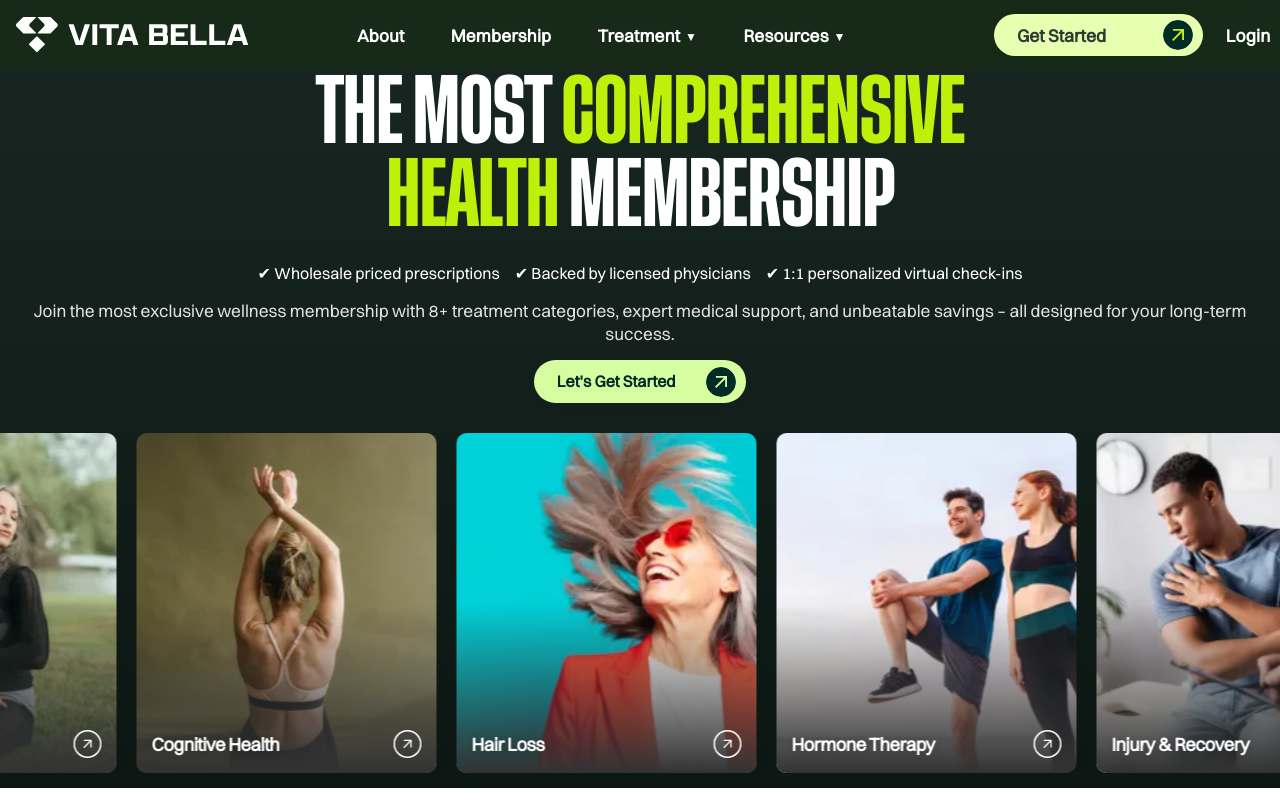
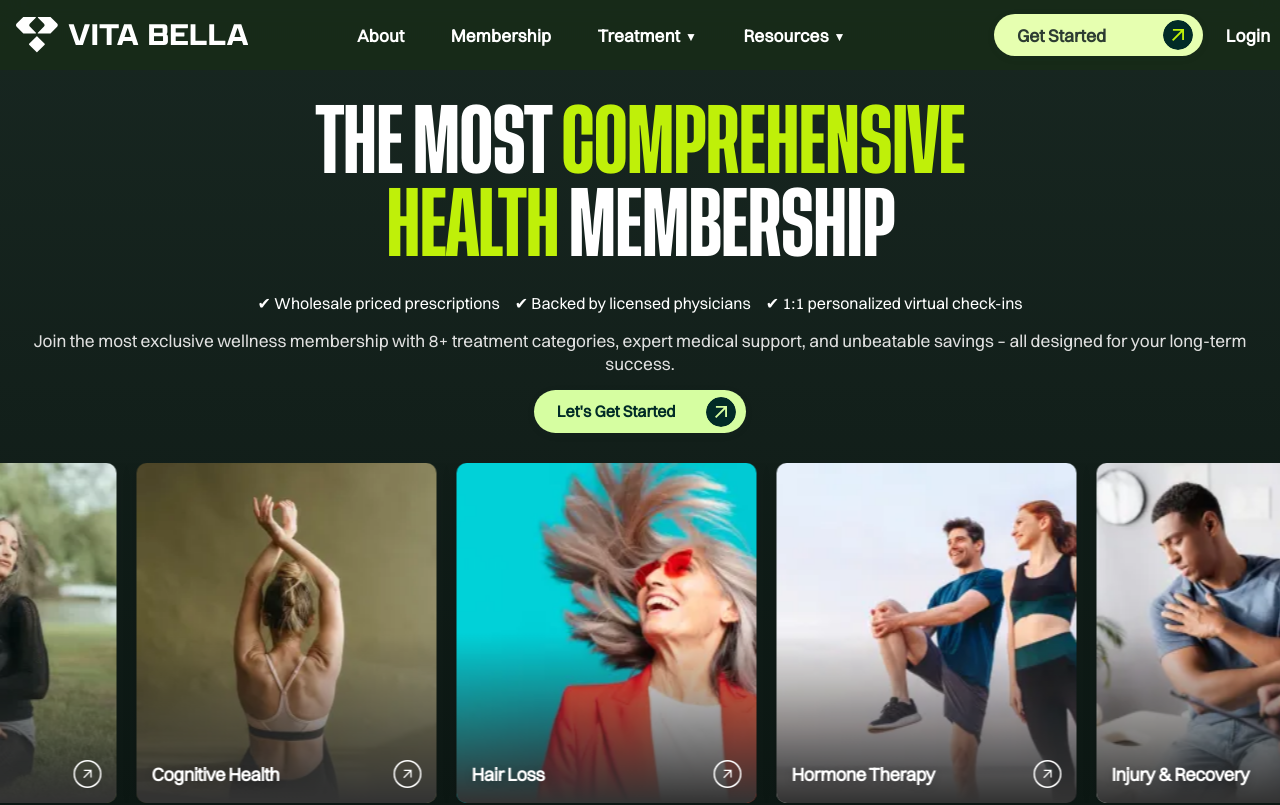
Before and after one commit to aribradshaw/VitaBella, a Next.js app in the folder vitabella/: page /membership in a window 1280 px wide. Shown: the top 805 px of the page. Built offline with nearby package versions, Linux system fonts and the light colour scheme.

Commit message:
Membership Title Spacing

```diff
--- a/vitabella/src/app/globals.css
+++ b/vitabella/src/app/globals.css
@@ -427,3 +427,12 @@ button {
     margin-top: 0px;
   }
 }
+
+.MembershipTitle {
+  margin-top: var(--space-2x);
+}
+@media (max-width: 900px) {
+  .MembershipTitle {
+    margin-top: var(--space-1x);
+  }
+}
--- a/vitabella/src/app/membership/Membership.module.css
+++ b/vitabella/src/app/membership/Membership.module.css
@@ -29,6 +29,7 @@
   font-weight: 700;
   line-height: 1.1;
   margin-bottom: 1.2rem;
+
 }
 .comprehensive {
   color: #c6ff3a;
@@ -68,3 +69,6 @@
   display: flex;
   justify-content: center;
 }
+.MembershipTitle {
+  margin-top: var(--space-2x);
+}
--- a/vitabella/src/app/membership/MembershipClient.tsx
+++ b/vitabella/src/app/membership/MembershipClient.tsx
@@ -73,7 +73,7 @@ const MembershipClient: React.FC = () => {
               color: COLORS.white,
               letterSpacing: '-1.5px',
             }}>
-              <span style={{ display: 'block', color: COLORS.white }}>
+                <span className="MembershipTitle" style={{ display: 'block', color: COLORS.white }}>
                 THE MOST <span style={{ color: COLORS.green }}>COMPREHENSIVE</span>
               </span>
               <span style={{ display: 'block', color: COLORS.green, marginTop: '0.1em' }}>
```
